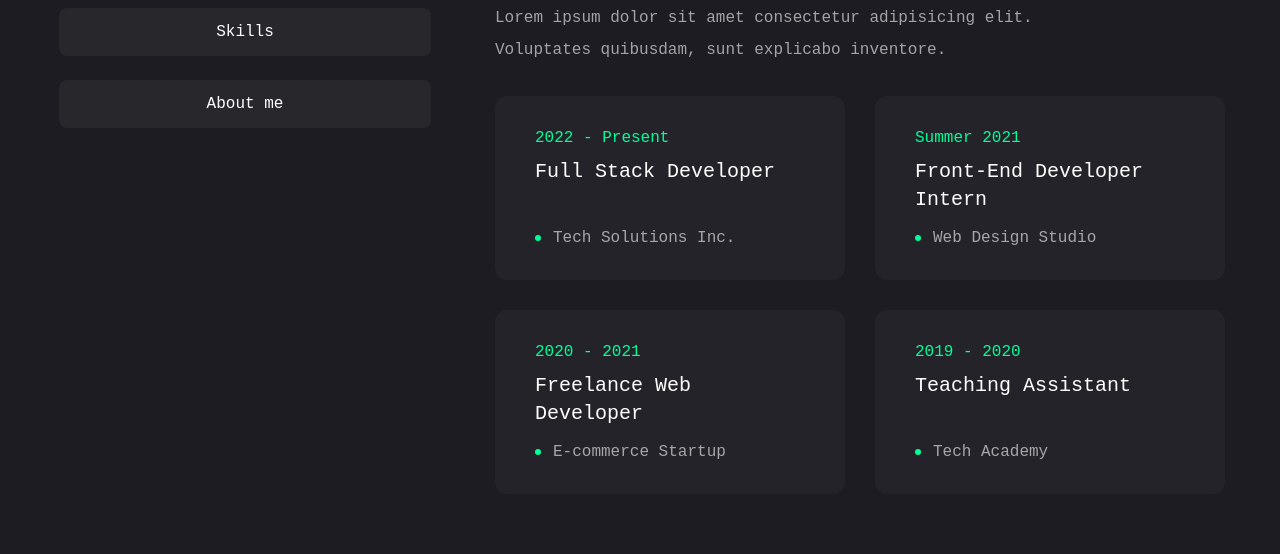
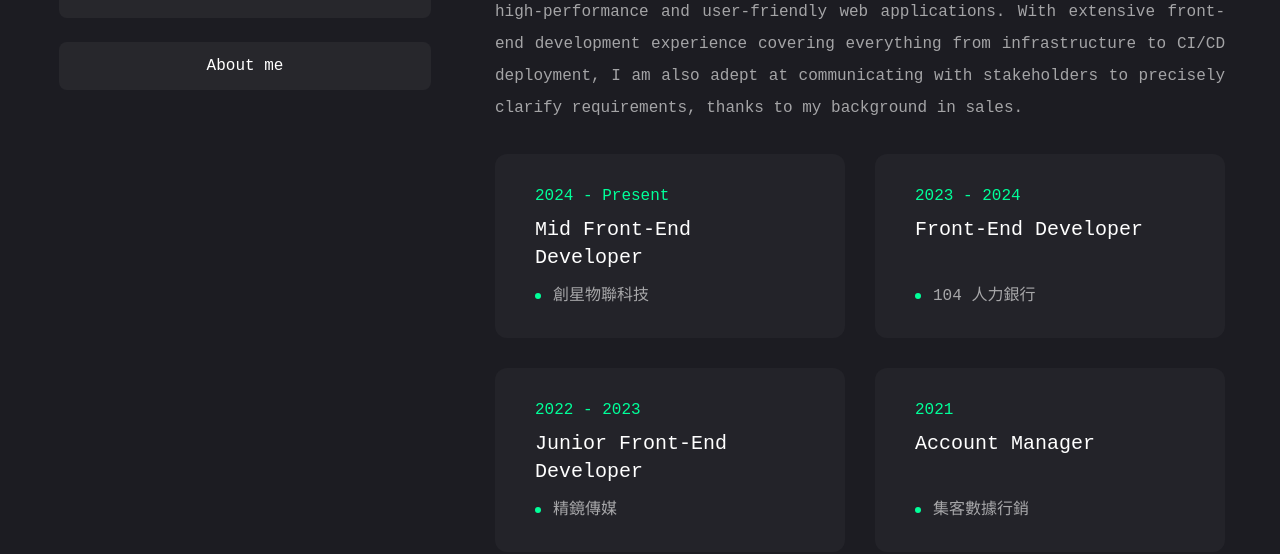
Before and after one commit to JiangShuuu/astro-portfolio, an Astro site: page /resume in a window 1280 px wide. Shown: the part 246-800 px from the top of the page. Built offline with nearby package versions, Linux system fonts and the light colour scheme; Astro itself is replaced by a stand-in of ours.

Commit message:
update resume

```diff
--- a/src/components/pages/resume.tsx
+++ b/src/components/pages/resume.tsx
@@ -29,27 +29,27 @@ const about = {
   info: [
     {
       fieldName: "Name",
-      fieldValue: "Luke Coleman",
+      fieldValue: "John Lu",
     },
     {
       fieldName: "Phone",
-      fieldValue: "(+40) 321 654 678",
+      fieldValue: "(+886) 912-697-801",
     },
     {
       fieldName: "Experience",
-      fieldValue: "12+ Years",
+      fieldValue: "2+ Years",
     },
     {
-      fieldName: "Skype",
-      fieldValue: "luke.01",
+      fieldName: "Line",
+      fieldValue: "globelex",
     },
     {
       fieldName: "Nationality",
-      fieldValue: "American",
+      fieldValue: "Taiwan Taipei",
     },
     {
       fieldName: "Email",
-      fieldValue: "luke.01@gmail.com",
+      fieldValue: "globelex65@gmail.com",
     },
     {
       fieldName: "Freelance",
@@ -57,7 +57,7 @@ const about = {
     },
     {
       fieldName: "Languages",
-      fieldValue: "English, Spanish",
+      fieldValue: "Chinese, English",
     },
   ],
 };
@@ -67,37 +67,37 @@ const experience = {
   icon: "/assets/resume/badge.svg",
   title: "My experience",
   description:
-    "Lorem ipsum dolor sit amet consectetur adipisicing elit. Voluptates quibusdam, sunt explicabo inventore.",
+    "Specializing in React and Vue.js framework development, I excel at creating high-performance and user-friendly web applications. With extensive front-end development experience covering everything from infrastructure to CI/CD deployment, I am also adept at communicating with stakeholders to precisely clarify requirements, thanks to my background in sales.",
   items: [
     {
-      company: "Tech Solutions Inc.",
-      position: "Full Stack Developer",
-      duration: "2022 - Present",
+      company: "創星物聯科技",
+      position: "Mid Front-End Developer",
+      duration: "2024 - Present",
     },
     {
-      company: "Web Design Studio",
-      position: "Front-End Developer Intern",
-      duration: "Summer 2021",
+      company: "104 人力銀行",
+      position: "Front-End Developer",
+      duration: "2023 - 2024",
     },
     {
-      company: "E-commerce Startup",
-      position: "Freelance Web Developer",
-      duration: "2020 - 2021",
+      company: "精鏡傳媒",
+      position: "Junior Front-End Developer",
+      duration: "2022 - 2023",
     },
     {
-      company: "Tech Academy",
-      position: "Teaching Assistant",
-      duration: "2019 - 2020",
+      company: "集客數據行銷",
+      position: "Account Manager",
+      duration: "2021",
     },
     {
-      company: "Digital Agency",
-      position: "UI/UX Designer",
-      duration: "2018 - 2019",
+      company: "紅門互動",
+      position: "Account Executive",
+      duration: "2017 - 2019",
     },
     {
-      company: "Software Development Firm",
-      position: "Junior Developer",
-      duration: "2017 - 2018",
+      company: "Sales Journey",
+      position: "Sales",
+      duration: "2015 - 2017",
     },
   ],
 };
@@ -211,7 +211,7 @@ export default function Resume() {
             <TabsContent value="experience" className="w-full">
               <div className="flex flex-col gap-[30px] text-center xl:text-left">
                 <h3 className="text-4xl font-bold">{experience.title}</h3>
-                <p className="max-w-[600px] text-white/60 mx-auto xl:mx-0">
+                <p className=" text-white/60 mx-auto xl:mx-0 text-justify">
                   {experience.description}
                 </p>
                 <ScrollArea className="h-[400px]">
```
